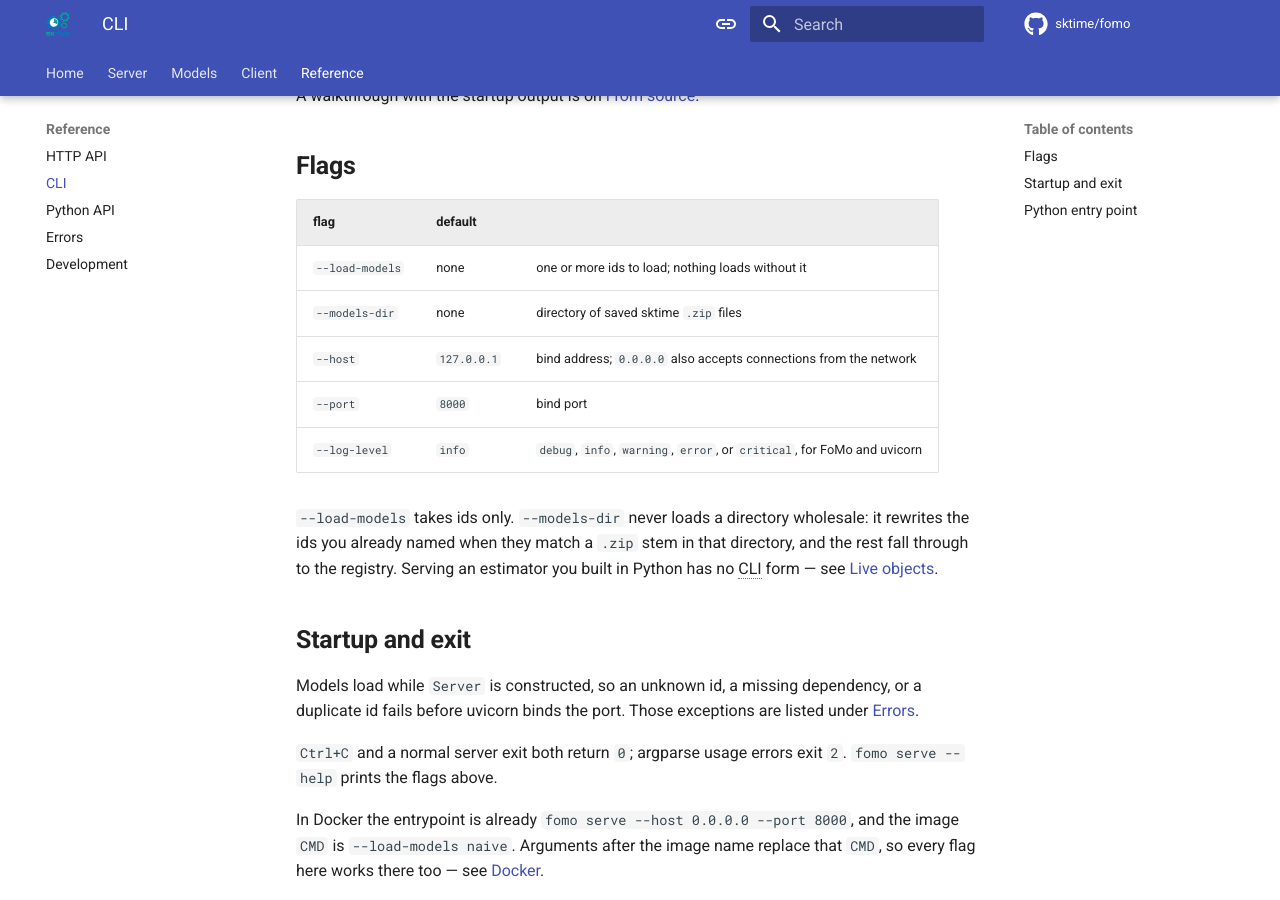
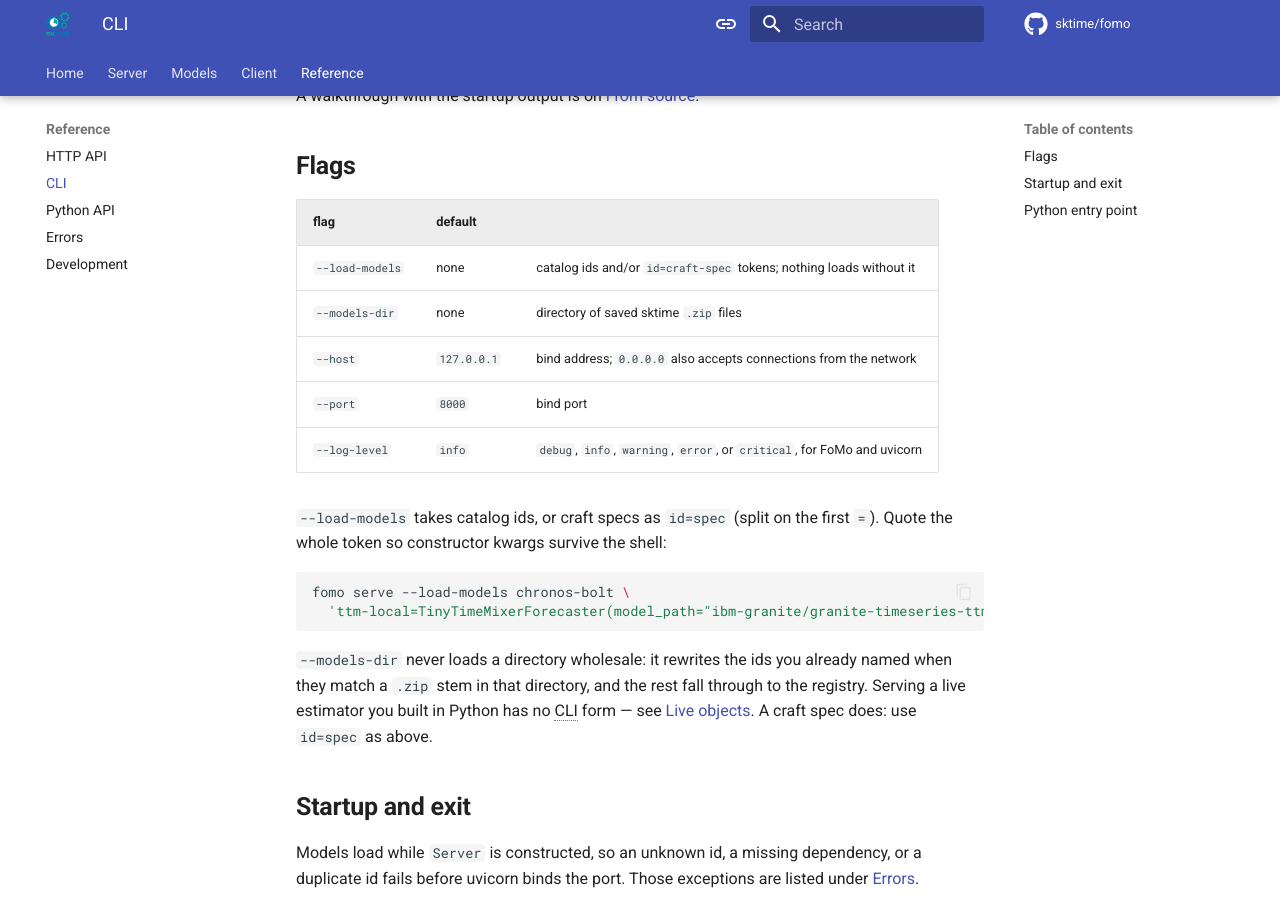
Before and after one commit to sktime/tserve, an MkDocs documentation site: the page built from docs/reference/cli.md, in a window 1280 px wide and 900 px high, scrolled down 268 px. Built offline with MkDocs 1.6.1 and Material for MkDocs 9.7.7, drawn with Linux system fonts in a browser that asks for light colours; comment, search, counter and statistics services are not loaded.

Commit message:
update docs

````diff
--- a/docs/reference/cli.md
+++ b/docs/reference/cli.md
@@ -15,17 +15,26 @@ A walkthrough with the startup output is on
 
 | flag | default | |
 | --- | --- | --- |
-| `--load-models` | none | one or more ids to load; nothing loads without it |
+| `--load-models` | none | catalog ids and/or `id=craft-spec` tokens; nothing loads without it |
 | `--models-dir` | none | directory of saved sktime `.zip` files |
 | `--host` | `127.0.0.1` | bind address; `0.0.0.0` also accepts connections from the network |
 | `--port` | `8000` | bind port |
 | `--log-level` | `info` | `debug`, `info`, `warning`, `error`, or `critical`, for FoMo and uvicorn |
 
-`--load-models` takes ids only. `--models-dir` never loads a directory
-wholesale: it rewrites the ids you already named when they match a `.zip` stem
-in that directory, and the rest fall through to the registry. Serving an
-estimator you built in Python has no CLI form — see
-[Live objects](../server/live-objects.md).
+`--load-models` takes catalog ids, or craft specs as `id=spec` (split on
+the first `=`). Quote the whole token so constructor kwargs survive the
+shell:
+
+```bash
+fomo serve --load-models chronos-bolt \
+  'ttm-local=TinyTimeMixerForecaster(model_path="ibm-granite/granite-timeseries-ttm-r3", revision="52-16-dec-52-r3", fit_strategy="zero-shot")'
+```
+
+`--models-dir` never loads a directory wholesale: it rewrites the ids you
+already named when they match a `.zip` stem in that directory, and the rest
+fall through to the registry. Serving a live estimator you built in Python
+has no CLI form — see [Live objects](../server/live-objects.md). A craft spec
+does: use `id=spec` as above.
 
 ## Startup and exit
 
````
Also changed, not shown: docs/reference/errors.md (+1 -1 lines), docs/server/docker.md (+1 -1 lines), docs/server/index.md (+1 -1 lines), docs/server/live-objects.md (+7 -2 lines), docs/server/source.md (+2 -2 lines).
